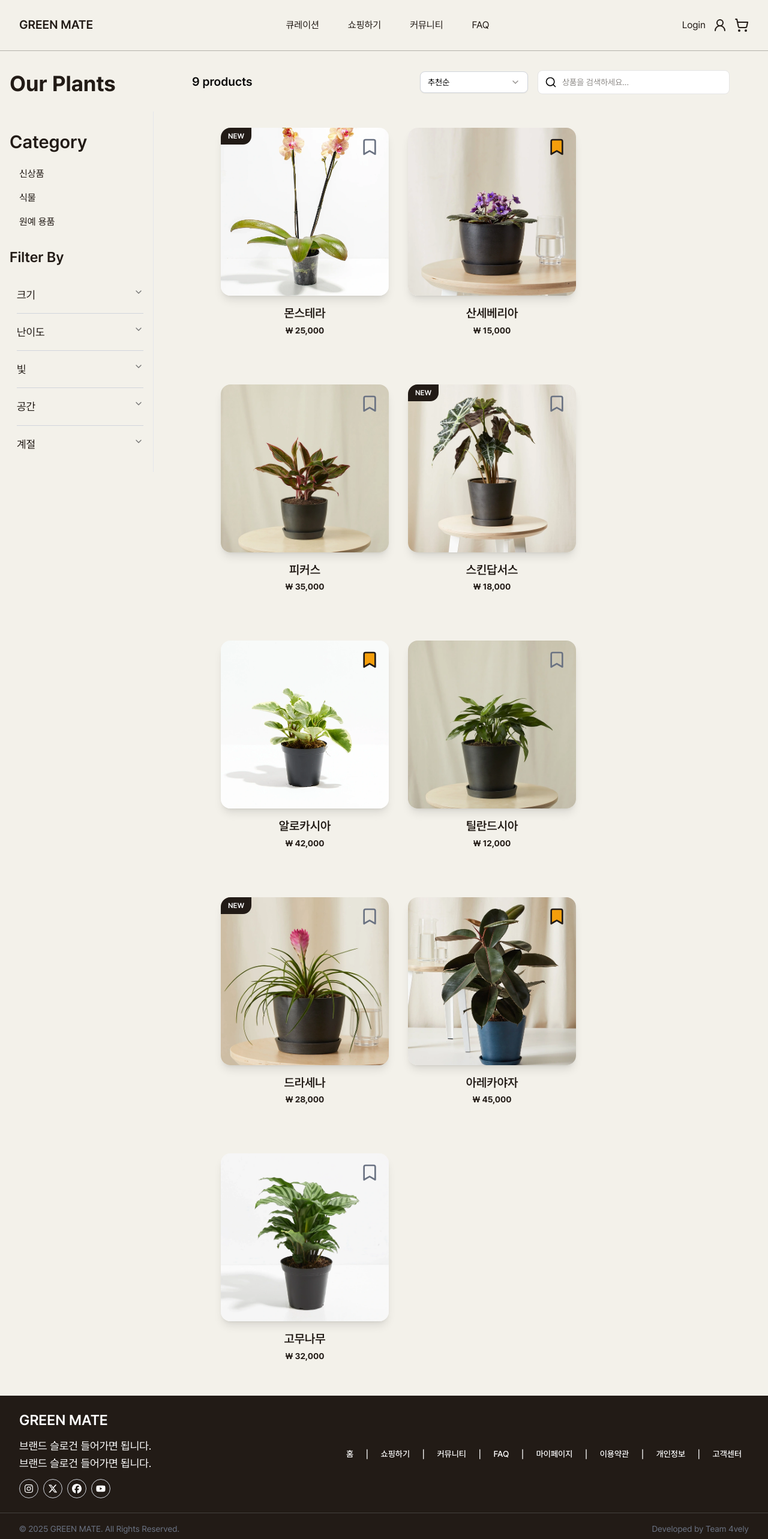
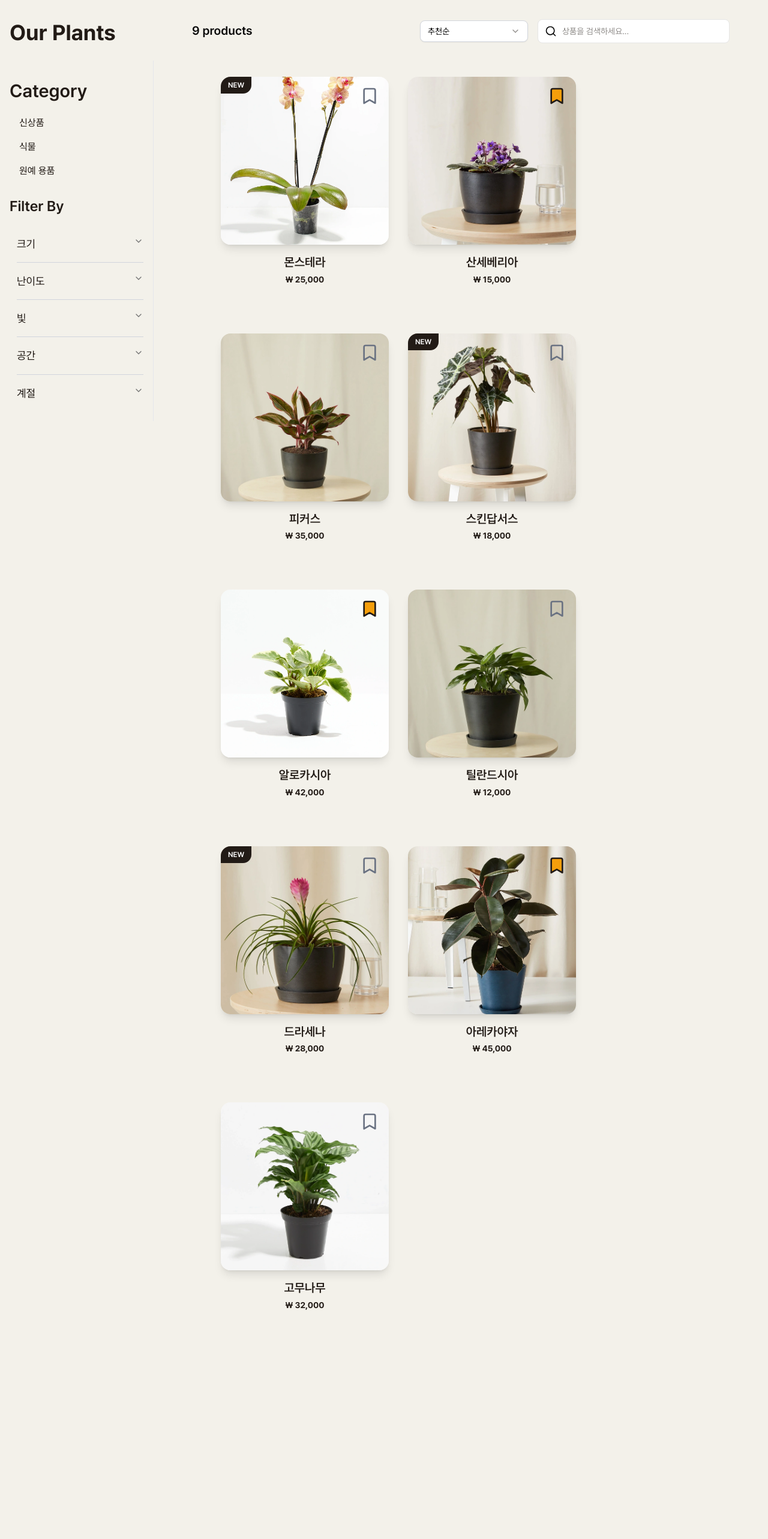
Before and after one commit to toosign00/Final-04-4vely, a Next.js app: page /shop in a window 1280 px wide. Shown: the top 2566 px of the page at 60% size. After the commit the page ends 2242 px from the top, so only its background shows below. Built offline with nearby package versions, Linux system fonts and the light colour scheme.

Commit message:
🔧 fix: Delete temporary header & footer

```diff
--- a/src/app/shop/page.tsx
+++ b/src/app/shop/page.tsx
@@ -3,8 +3,6 @@
 
 import CategoryFilterSidebar from '@/app/shop/components/CategoryFilter';
 import ProductCard from '@/app/shop/components/ProductCard';
-import Footer from '@/components/layout/Footer';
-import Header from '@/components/layout/Header';
 import { Button } from '@/components/ui/Button';
 import { Input } from '@/components/ui/Input';
 import { Pagination, PaginationContent, PaginationItem, PaginationLink, PaginationNext, PaginationPrevious } from '@/components/ui/Pagination';
@@ -291,8 +289,6 @@ export default function ShopPage() {
 
   return (
     <div className='bg-surface min-h-screen'>
-      <Header />
-
       {/* 모바일/태블릿 레이아웃 */}
       <div className='px-3 py-3 sm:px-4 sm:py-4 md:px-6 lg:hidden'>
         <h1 className='text-secondary mb-3 text-xl font-bold sm:text-2xl md:text-3xl'>OUR PLANTS</h1>
@@ -415,8 +411,6 @@ export default function ShopPage() {
           )}
         </div>
       </div>
-
-      <Footer />
     </div>
   );
 }
```
